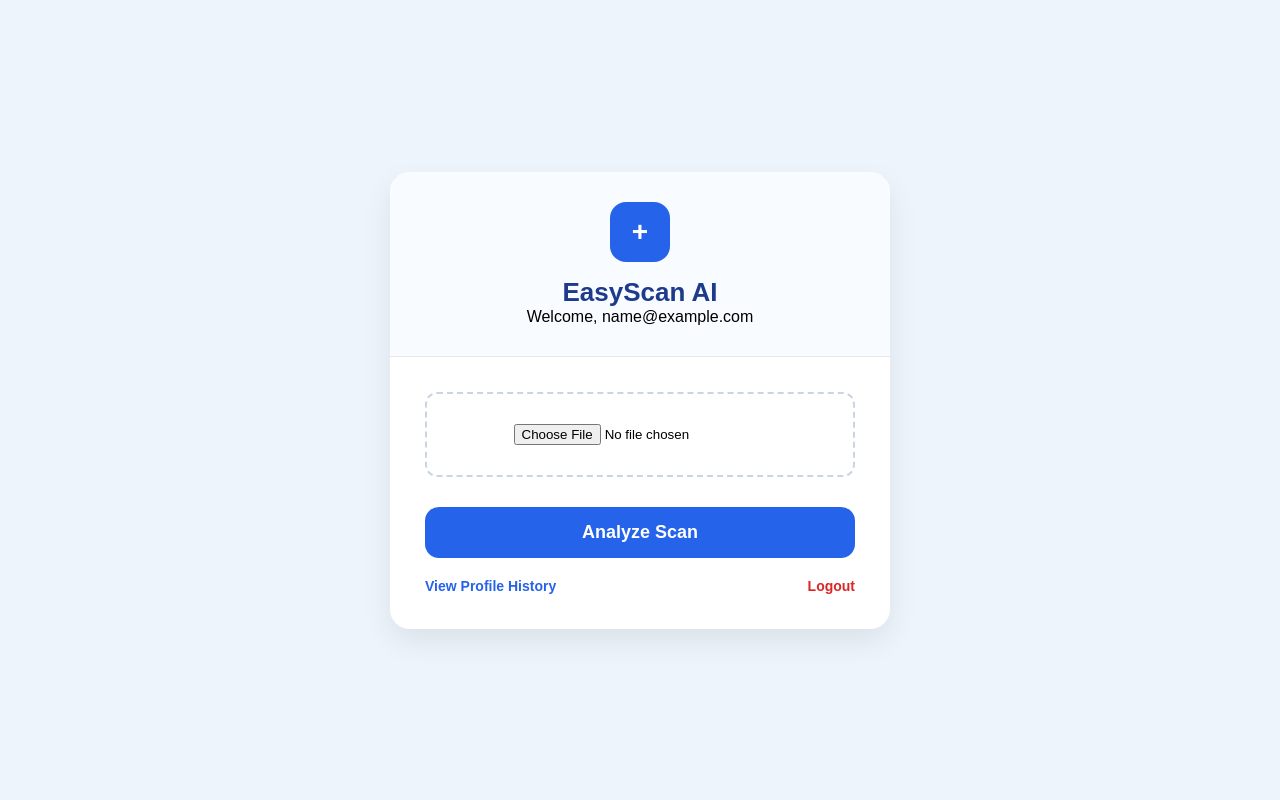
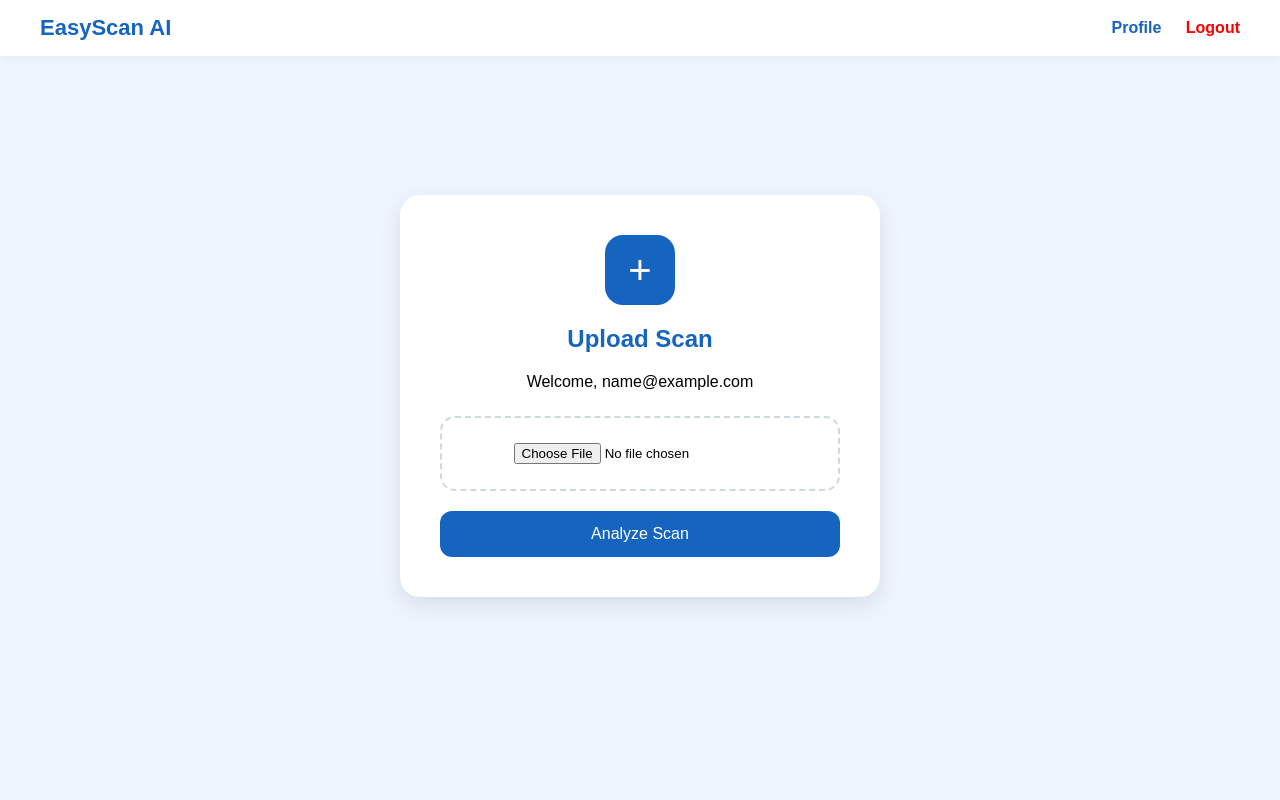
Before and after one commit to Manya395/Medical_Image_Diagnosis, a Flask app: page / in a window 1280 px wide. Run offline with Flask 3, Linux system fonts and the light colour scheme; the visitor is signed in with stand-in values (Sample User, id 1).

Commit message:
pushed new updated ui

```diff
--- a/app/app.py
+++ b/app/app.py
@@ -6,21 +6,26 @@ from tensorflow.keras.preprocessing import image
 import numpy as np
 import os
 from datetime import timedelta
+from dotenv import load_dotenv
+
+# Load environment variables
+load_dotenv()
 
 # ---------------- APP CONFIG ----------------
 app = Flask(__name__)
-app.secret_key = "super_secure_manya_key"
+
+# Use secret key from .env (SAFE)
+app.secret_key = os.getenv("FLASK_SECRET", "fallback_secret_key")
+
+# Session timeout
 app.permanent_session_lifetime = timedelta(minutes=30)
 
 bcrypt = Bcrypt(app)
 
 # ---------------- MONGODB ----------------
-client = MongoClient(
-    "mongodb+srv://Medical_image_diag:Manya12345@cluster0.arsp9te.mongodb.net/?retryWrites=true&w=majority&appName=Cluster0"
-)
+client = MongoClient(os.getenv("MONGO_URI"))
 db = client["medical_ai_db"]
 users_collection = db["users"]
-
 # ---------------- LOAD MODEL ----------------
 MODEL_PATH = os.path.join(os.path.dirname(__file__), "..", "models", "best_model.h5")
 try:
--- a/app/templates/index.html
+++ b/app/templates/index.html
@@ -1,56 +1,144 @@
 <!DOCTYPE html>
-<html lang="en">
+<html>
 <head>
-<meta charset="UTF-8">
-<meta name="viewport" content="width=device-width,initial-scale=1.0">
-<title>EasyScan - Clinical Dashboard</title>
+<title>EasyScan AI</title>
+
 <style>
-*{ margin:0; padding:0; box-sizing:border-box; font-family:Arial,sans-serif; }
-body{ background:#eef4fb; min-height:100vh; display:flex; justify-content:center; align-items:center; padding: 20px; }
-.container{ width:500px; background:white; border-radius:20px; box-shadow:0 12px 30px rgba(0,0,0,0.08); overflow:hidden; }
-.header{ background:#f8fbff; padding:30px; text-align:center; border-bottom:1px solid #e5e7eb; }
-.logo-icon{ width:60px; height:60px; background:#2563eb; border-radius:16px; display:flex; justify-content:center; align-items:center; color:white; font-size:28px; font-weight:bold; margin:0 auto 15px auto; }
-.header h1{ font-size:26px; color:#1e3a8a; }
-.body{ padding:35px; text-align: center; }
-.upload-box{ border: 2px dashed #cbd5e1; padding: 30px; border-radius: 12px; margin-bottom: 20px; }
-.btn{ width:100%; padding:15px; background:#2563eb; color:white; font-size:18px; font-weight:bold; border:none; border-radius:14px; cursor:pointer; transition:0.3s; margin-top: 10px; }
-.btn:hover{ background:#1d4ed8; }
-.result-box{ margin-top: 25px; padding: 20px; background: #f0fdf4; border: 1px solid #bbf7d0; border-radius: 12px; }
-.result-box h2 { color: #166534; margin-bottom: 5px; }
-.links{ margin-top:20px; display: flex; justify-content: space-between; }
-.links a{ text-decoration:none; color:#2563eb; font-weight:bold; font-size: 14px; }
+body {
+    margin: 0;
+    font-family: Arial, sans-serif;
+    background: #eef5ff;
+}
+
+/* TOP NAVBAR */
+.navbar {
+    display: flex;
+    justify-content: space-between;
+    align-items: center;
+    padding: 15px 40px;
+    background: white;
+    box-shadow: 0px 2px 10px rgba(0,0,0,0.05);
+}
+
+.logo {
+    font-size: 22px;
+    font-weight: bold;
+    color: #1565c0;
+}
+
+.nav-right a {
+    margin-left: 20px;
+    text-decoration: none;
+    font-weight: bold;
+}
+
+.profile {
+    color: #1565c0;
+}
+
+.logout {
+    color: red;
+}
+
+/* MAIN CARD */
+.container {
+    display: flex;
+    justify-content: center;
+    align-items: center;
+    height: 85vh;
+}
+
+.card {
+    background: white;
+    padding: 40px;
+    width: 400px;
+    border-radius: 20px;
+    box-shadow: 0px 8px 25px rgba(0,0,0,0.1);
+    text-align: center;
+}
+
+.icon {
+    width: 70px;
+    height: 70px;
+    background: #1565c0;
+    border-radius: 18px;
+    margin: auto;
+    color: white;
+    font-size: 40px;
+    line-height: 70px;
+}
+
+h2 {
+    color: #1565c0;
+    margin-top: 20px;
+}
+
+.upload-box {
+    margin-top: 25px;
+    padding: 25px;
+    border: 2px dashed #cfd8dc;
+    border-radius: 15px;
+}
+
+button {
+    margin-top: 20px;
+    width: 100%;
+    padding: 14px;
+    background: #1565c0;
+    color: white;
+    border: none;
+    border-radius: 12px;
+    font-size: 16px;
+    cursor: pointer;
+}
+
+button:hover {
+    background: #0d47a1;
+}
 </style>
+
 </head>
+
 <body>
+
+<!-- NAVBAR -->
+<div class="navbar">
+    <div class="logo">EasyScan AI</div>
+
+    <div class="nav-right">
+        <a href="/profile" class="profile">Profile</a>
+        <a href="/logout" class="logout">Logout</a>
+    </div>
+</div>
+
+<!-- MAIN CONTENT -->
 <div class="container">
-    <div class="header">
-        <div class="logo-icon">+</div>
-        <h1>EasyScan AI</h1>
+
+    <div class="card">
+
+        <div class="icon">+</div>
+
+        <h2>Upload Scan</h2>
         <p>Welcome, {{ user }}</p>
-    </div>
-    <div class="body">
+
         <form method="POST" enctype="multipart/form-data">
+
             <div class="upload-box">
-                <input type="file" name="file" accept="image/*" required>
+                <input type="file" name="file" required>
             </div>
-            <button type="submit" class="btn">Analyze Scan</button>
+
+            <button type="submit">Analyze Scan</button>
+
         </form>
 
         {% if result %}
-        <div class="result-box">
-            <h2>{{ result }}</h2>
-            <p>Confidence Score: {{ (confidence * 100)|round(2) }}%</p>
-            {% if uploaded_image %}
-            <img src="{{ url_for('static', filename=uploaded_image) }}" style="width: 100%; border-radius: 10px; margin-top: 15px;">
-            {% endif %}
-        </div>
+        <h3 style="margin-top:20px;">Result: {{ result }}</h3>
+        <p>Confidence: {{ confidence }}%</p>
         {% endif %}
 
-        <div class="links">
-            <a href="/profile">View Profile History</a>
-            <a href="/logout" style="color: #dc2626;">Logout</a>
-        </div>
     </div>
+
 </div>
+
 </body>
 </html>
```
